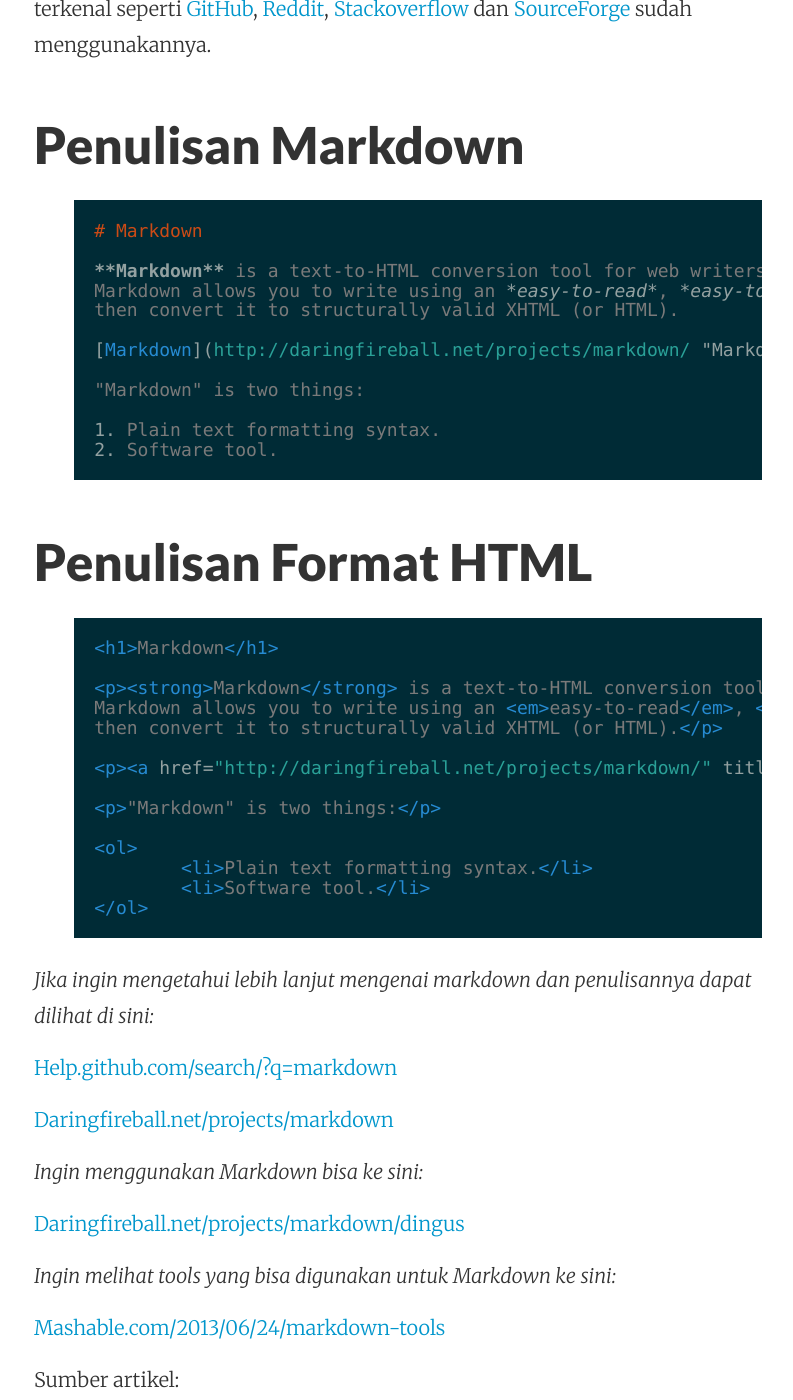
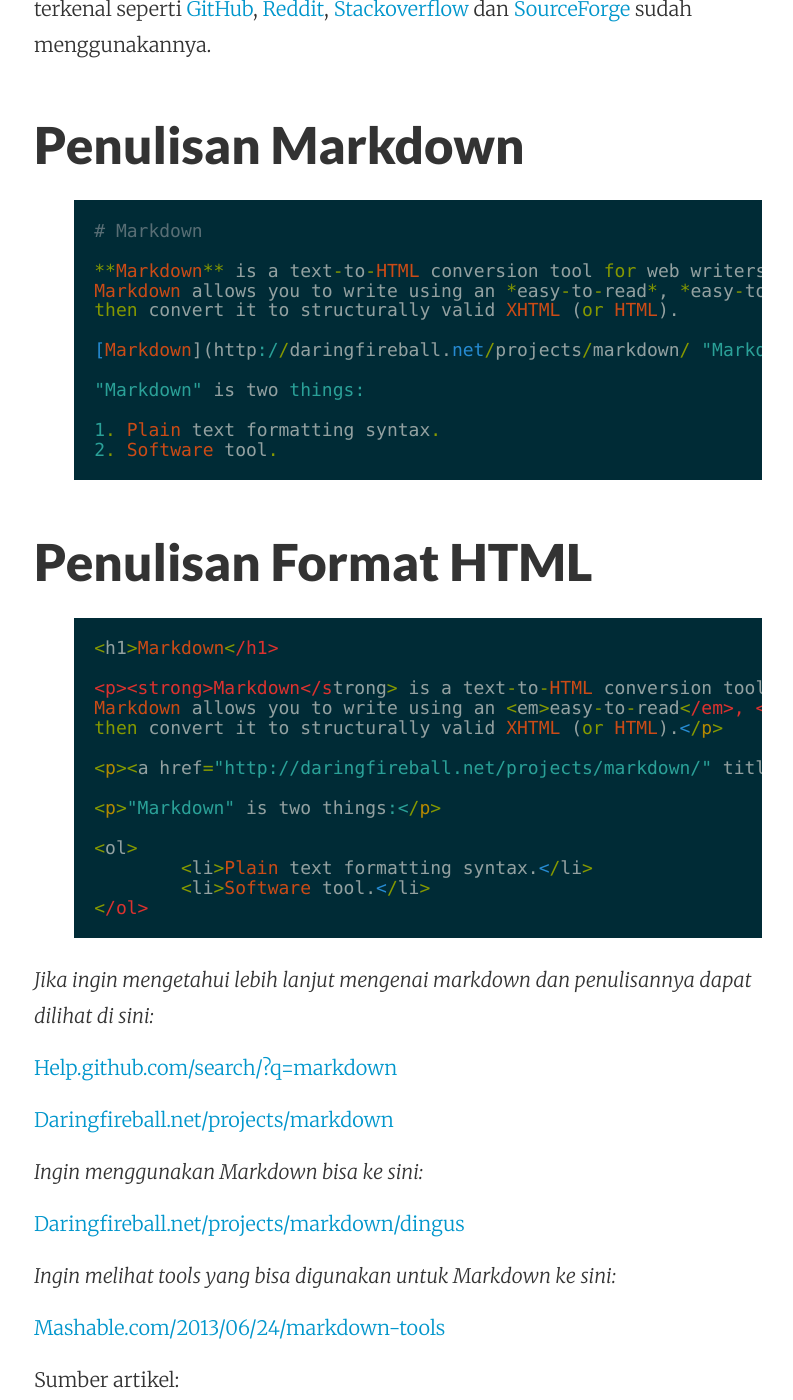
Before and after one commit to D3f4lt/d3f4lt.github.io, a Jekyll site: the page built from _posts/2014-06-09-kenalan-dengan-markdown.md, in a window 1280 px wide and 1400 px high, scrolled down 1409 px. Shown: the whole window, without its empty margins (222-1015 px from the left). Built offline with Jekyll 4.4.1, drawn with Linux system fonts in a browser that asks for light colours; nearby versions of some CDN libraries; some of the changed text lies outside the part shown.

Commit message:
Update 2014-06-09-kenalan-dengan-markdown.md

```diff
--- a/_posts/2014-06-09-kenalan-dengan-markdown.md
+++ b/_posts/2014-06-09-kenalan-dengan-markdown.md
@@ -17,7 +17,7 @@
 
 ## Penulisan Markdown
 
-{% highlight markdown %}
+{% highlight ruby %}
 # Markdown
 
 **Markdown** is a text-to-HTML conversion tool for web writers.
@@ -35,7 +35,7 @@
 
 ## Penulisan Format HTML
 
-{% highlight html %}
+{% highlight ruby %}
 <h1>Markdown</h1>
 
 <p><strong>Markdown</strong> is a text-to-HTML conversion tool for web writers.
```
